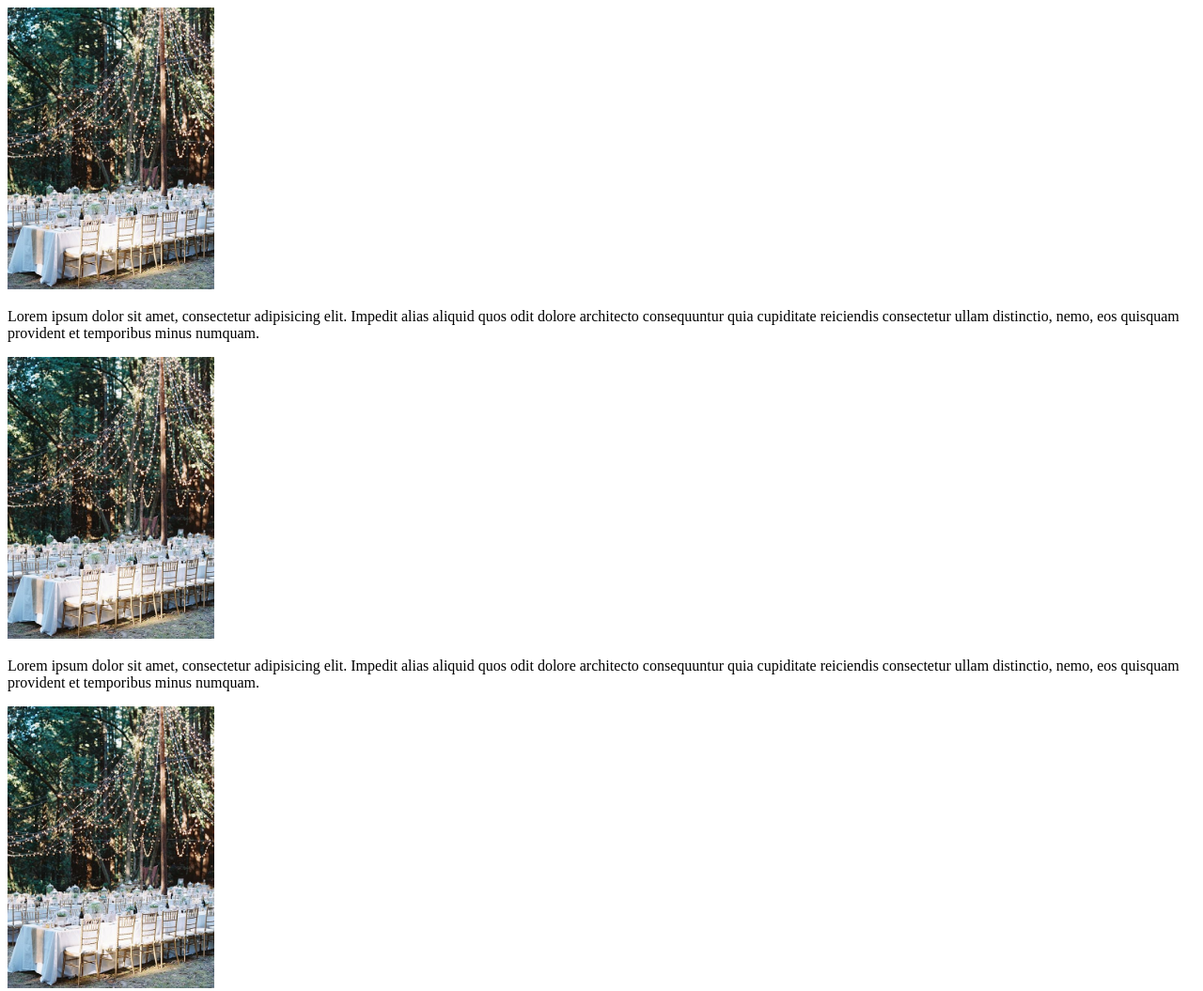
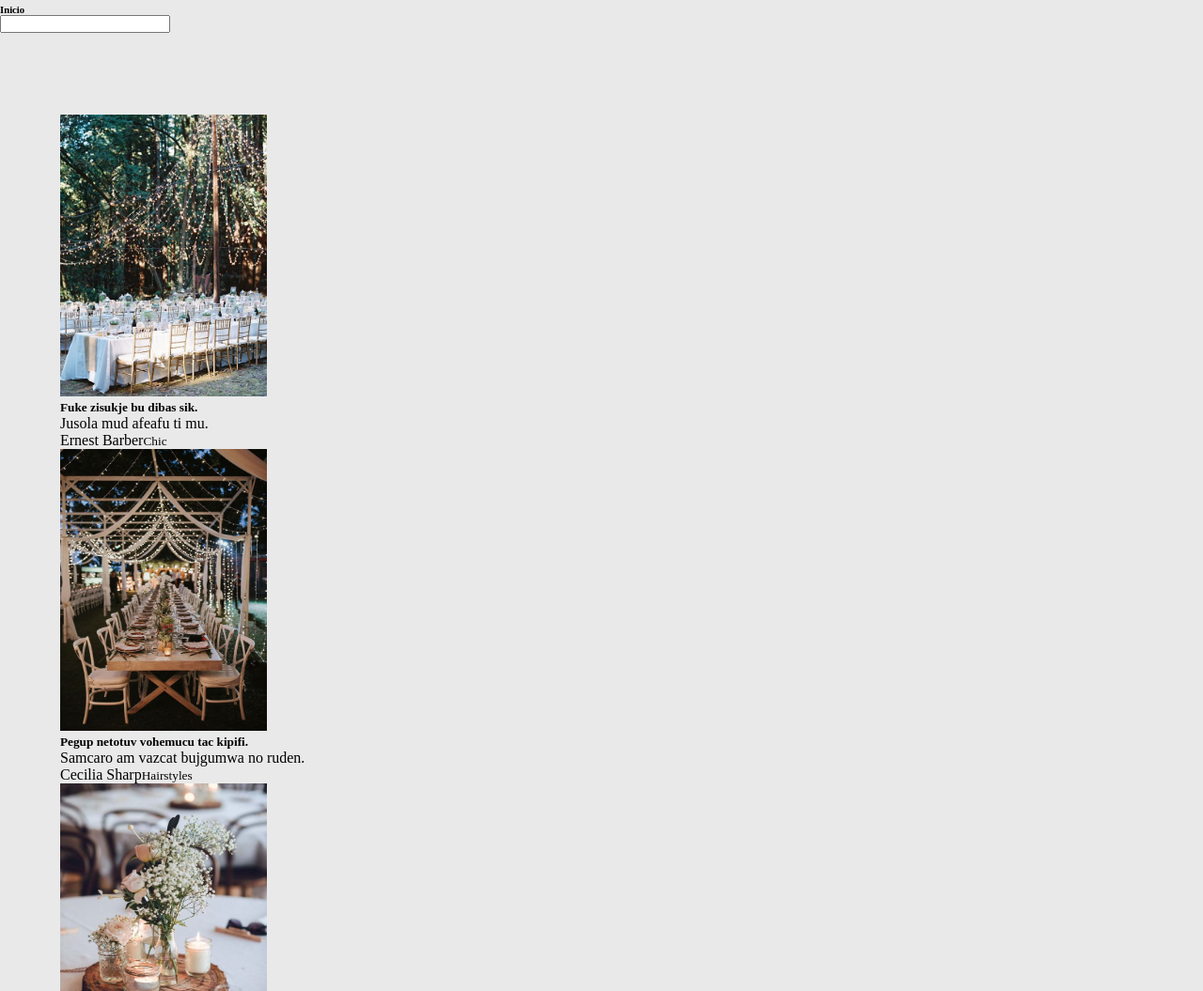
Before and after one commit to VanessaPellegrini/pinterest, a website: page index.html in a window 1280 px wide. Shown: the top 1055 px of the page at 94% size. Drawn offline with nearby package versions, Linux system fonts and the light colour scheme; files that its build step writes are made by us from their sources; animation ran at ten frames a second.

Commit message:
funcionalidad js

```diff
--- a/assets/js/main.js
+++ b/assets/js/main.js
@@ -1 +1,38 @@
-console.log("hola");
+//console.log(arr);
+
+var maxImg = 20;
+var indexImg = 0;
+
+function ponerImagen(imgInfo){
+	var div = 	'<div class="el">\
+					<img src="dist/img/'+imgInfo.image_url+'" alt="" width="220" height="300">\
+					<h5>'+imgInfo.title+'</h5>\
+					<p>'+imgInfo.description+'</p>\
+					<p>'+imgInfo.user+'<small>'+imgInfo.hashtag+'</small></p>\
+				</div>';
+	//$("#container").append(div);
+	$(div).appendTo('#container').hide().show('slow');
+};
+
+function siguientesImg(){
+	var contador = 0;
+	for (var i = indexImg; i < arr.length && contador < maxImg; i++) {
+		var elem = arr[i];
+		ponerImagen(elem);
+		contador++;
+	}
+	indexImg += contador;
+};
+siguientesImg();
+
+$(window).scroll(function() {
+   if($(window).scrollTop() + $(window).height() == $(document).height()) {
+       siguientesImg();
+   }
+});
+
+
+/*$.each(arr, function(index, value) {
+	console.log(value);
+	ponerImagen(value);
+});*/
--- a/assets/sass/_style.scss
+++ b/assets/sass/_style.scss
@@ -7,7 +7,7 @@ body{
 	.contenedor{
 		width:90%;
 		margin:15px auto;
-		.el{
+		.el2{
 
 		}
 	}
--- a/gulpfile.js
+++ b/gulpfile.js
@@ -6,7 +6,7 @@ var minifyCSS = require('gulp-minify-css');
 var webserver = require('gulp-webserver');
 
 gulp.task('script', function(){
-    gulp.src(['node_modules/jquery/dist/jquery.js', 'assets/js/main.js', 'assets/js/json.js' ])
+    gulp.src(['node_modules/jquery/dist/jquery.js', 'assets/js/json.js', 'assets/js/main.js'  ])
     .pipe(concat('script.js'))
     // carpeta dist
     .pipe(gulp.dest('dist/js/'));
--- a/index.html
+++ b/index.html
@@ -6,49 +6,40 @@
 	<link rel="stylesheet" href="dist/css/style.min.css">
 </head>
 <body>
+	<div class="navegador">
+		<nav>
+			<ul>
+				<li class="logo">
+					<div class="img-logo">
+
+					</div>
+					<h6>Inicio</h6>
+				</li>
+				<li>
+					<input type="text">
+				</li>
+				<li>
+					<div class="dropdown">
+
+					</div>
+				</li>
+				<li>
+					<div class="img-perfil">
+
+					</div>
+				</li>
+				<li></li>
+				<li></li>
+			</ul>
+		</nav>
+	</div>
 	<!-- contenedor de imagenes -->
-	<div class="contenedor">
+	<div class="contenedor" id="container">
 		<!-- elementos -->
-		<div class="el">
-			<img src="dist/img/1.jpg" alt="" width="220" height="300">
-			<p>Lorem ipsum dolor sit amet, consectetur adipisicing elit. Impedit alias aliquid quos odit dolore architecto consequuntur quia cupiditate reiciendis consectetur ullam distinctio, nemo, eos quisquam provident et temporibus minus numquam.</p>
-		</div>
-		<div class="el">
-			<img src="dist/img/1.jpg" alt="" width="220" height="300">
-			<p>Lorem ipsum dolor sit amet, consectetur adipisicing elit. Impedit alias aliquid quos odit dolore architecto consequuntur quia cupiditate reiciendis consectetur ullam distinctio, nemo, eos quisquam provident et temporibus minus numquam.</p>
-		</div>
-		<div class="el">
-			<img src="dist/img/1.jpg" alt="" width="220" height="300">
-			<p>Lorem ipsum dolor sit amet, consectetur adipisicing elit. Impedit alias aliquid quos odit dolore architecto consequuntur quia cupiditate reiciendis consectetur ullam distinctio, nemo, eos quisquam provident et temporibus minus numquam.</p>
-		</div>
-		<div class="el">
-			<img src="dist/img/1.jpg" alt="" width="220" height="300">
-			<p>Lorem ipsum dolor sit amet, consectetur adipisicing elit. Impedit alias aliquid quos odit dolore architecto consequuntur quia cupiditate reiciendis consectetur ullam distinctio, nemo, eos quisquam provident et temporibus minus numquam.</p>
-		</div>
-		<div class="el">
-			<img src="dist/img/1.jpg" alt="" width="220" height="300">
-			<p>Lorem ipsum dolor sit amet, consectetur adipisicing elit. Impedit alias aliquid quos odit dolore architecto consequuntur quia cupiditate reiciendis consectetur ullam distinctio, nemo, eos quisquam provident et temporibus minus numquam.</p>
-		</div>
-		<div class="el">
-			<img src="dist/img/1.jpg" alt="" width="220" height="300">
-			<p>Lorem ipsum dolor sit amet, consectetur adipisicing elit. Impedit alias aliquid quos odit dolore architecto consequuntur quia cupiditate reiciendis consectetur ullam distinctio, nemo, eos quisquam provident et temporibus minus numquam.</p>
-		</div>
-		<div class="el">
-			<img src="dist/img/1.jpg" alt="" width="220" height="300">
-			<p>Lorem ipsum dolor sit amet, consectetur adipisicing elit. Impedit alias aliquid quos odit dolore architecto consequuntur quia cupiditate reiciendis consectetur ullam distinctio, nemo, eos quisquam provident et temporibus minus numquam.</p>
-		</div>
-		<div class="el">
-			<img src="dist/img/1.jpg" alt="" width="220" height="300">
-			<p>Lorem ipsum dolor sit amet, consectetur adipisicing elit. Impedit alias aliquid quos odit dolore architecto consequuntur quia cupiditate reiciendis consectetur ullam distinctio, nemo, eos quisquam provident et temporibus minus numquam.</p>
-		</div>
-		<div class="el">
-			<img src="dist/img/1.jpg" alt="" width="220" height="300">
-			<p>Lorem ipsum dolor sit amet, consectetur adipisicing elit. Impedit alias aliquid quos odit dolore architecto consequuntur quia cupiditate reiciendis consectetur ullam distinctio, nemo, eos quisquam provident et temporibus minus numquam.</p>
-		</div>
-		<div class="el">
-			<img src="dist/img/1.jpg" alt="" width="220" height="300">
-			<p>Lorem ipsum dolor sit amet, consectetur adipisicing elit. Impedit alias aliquid quos odit dolore architecto consequuntur quia cupiditate reiciendis consectetur ullam distinctio, nemo, eos quisquam provident et temporibus minus numquam.</p>
-		</div>
+		<!-- <div class="el">
+					<img src="dist/img/1.jpg" alt="" width="220" height="300">
+					<p>Lorem ipsum dolor sit amet, consectetur adipisicing elit. Impedit alias aliquid quos odit dolore architecto consequuntur quia cupiditate reiciendis consectetur ullam distinctio, nemo, eos quisquam provident et temporibus minus numquam.</p>
+		</div> -->
 	</div>
 	<script src='dist/js/script.js' ></script>
 </body>
```
Also changed, not shown: assets/docs/view_modal.jpg (added), dist/css/style.min.css, dist/img/37.jpg (added), dist/img/38.jpg (added), dist/img/39.jpg (added), dist/img/4.jpg (added), dist/img/40.jpg (added), dist/img/5.jpg (added), dist/img/6.jpg (added), dist/img/7.jpg (added), dist/img/8.jpg (added), dist/img/9.jpg (added), dist/js/script.js, 1 other file.
